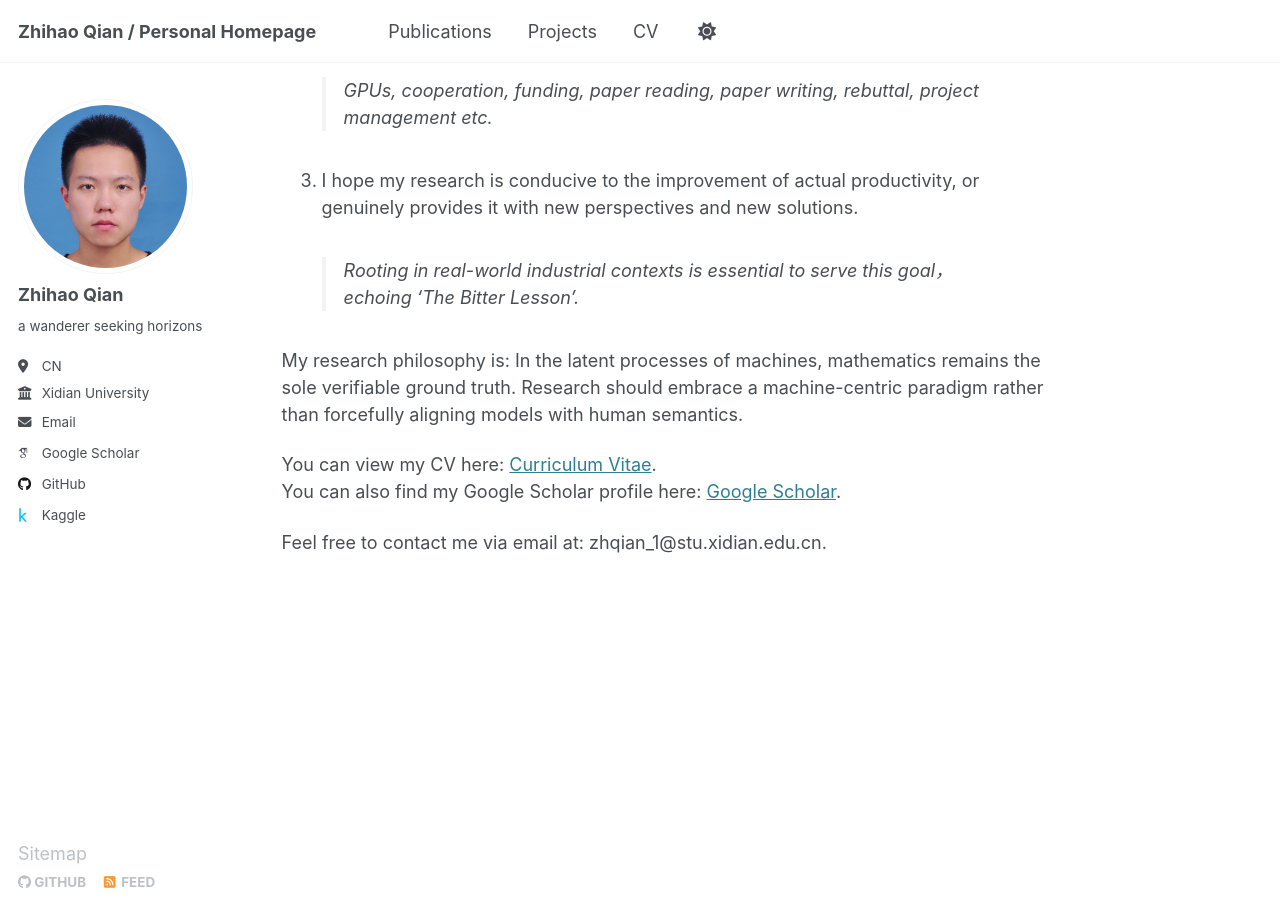
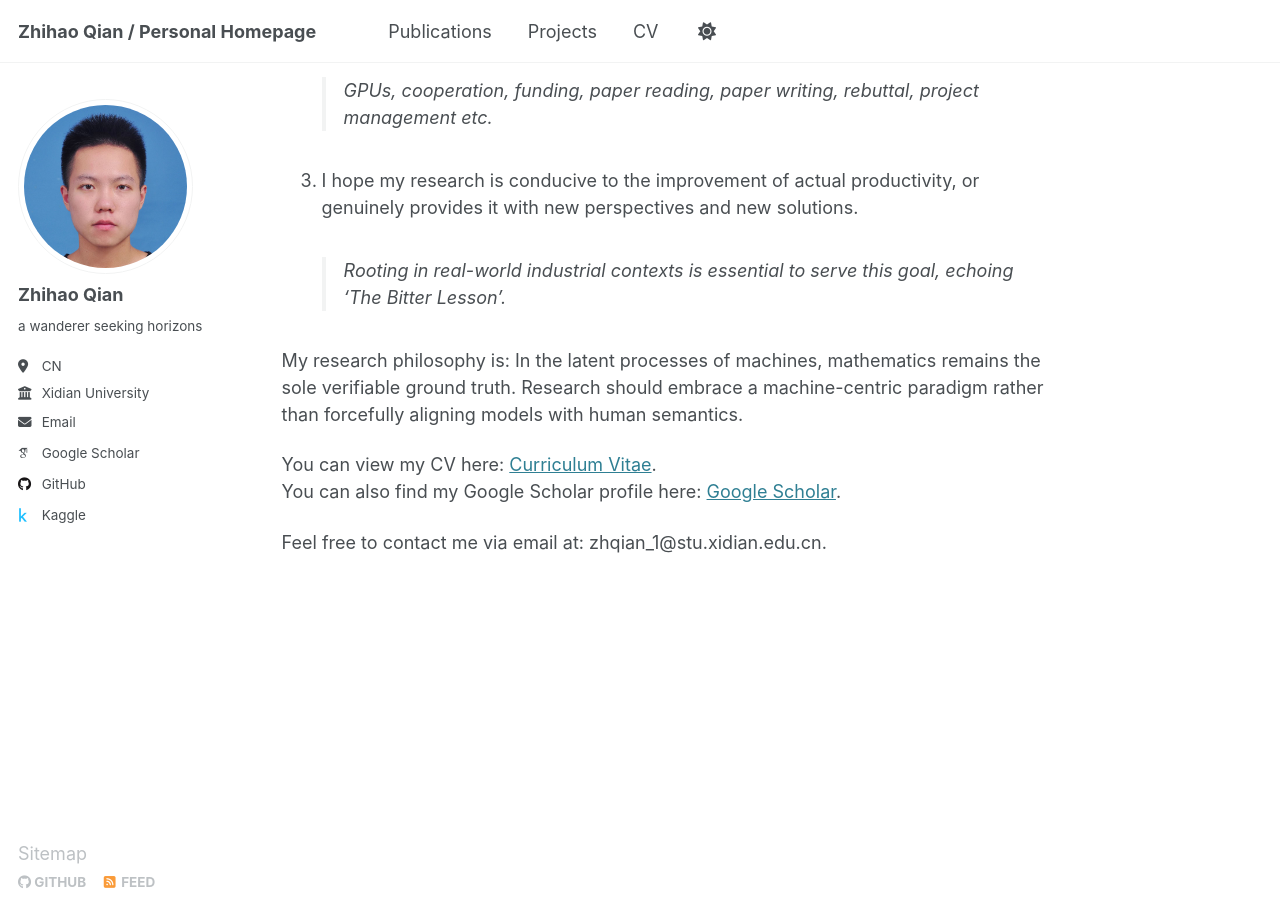
Before and after one commit to Dualego00/Dualego00.github.io, a Jekyll site: the page built from _pages/about.md, in a window 1280 px wide and 900 px high, scrolled down 705 px. Built offline with Jekyll 4.4.1, drawn with Linux system fonts in a browser that asks for light colours; some web fonts are replaced.

```diff
--- a/_pages/about.md
+++ b/_pages/about.md
@@ -16,7 +16,7 @@ I have achieved the top academic rank in my major, authored/co-authored several
 2. I am committed to forming my own line of research through a long-term research career, ultimately possessing the capabilities of an independent researcher, while also being able to adapt to industrial research collaborations.
    > GPUs, cooperation, funding, paper reading, paper writing, rebuttal, project management etc.
 3. I hope my research is conducive to the improvement of actual productivity, or genuinely provides it with new perspectives and new solutions.
-   > Rooting in real-world industrial contexts is essential to serve this goal，echoing 'The Bitter Lesson'.
+   > Rooting in real-world industrial contexts is essential to serve this goal, echoing 'The Bitter Lesson'.
 
 My research philosophy is: In the latent processes of machines, mathematics remains the sole verifiable ground truth. Research should embrace a machine-centric paradigm rather than forcefully aligning models with human semantics.
 
```
